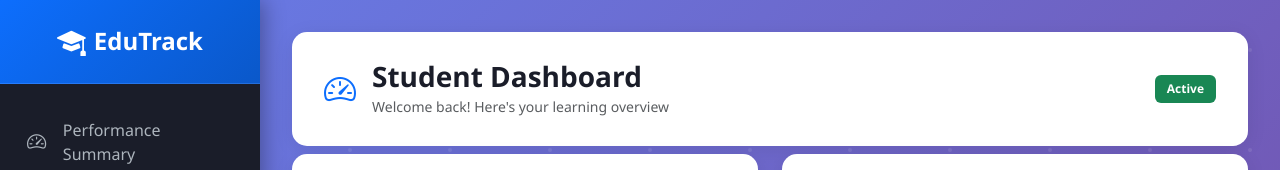
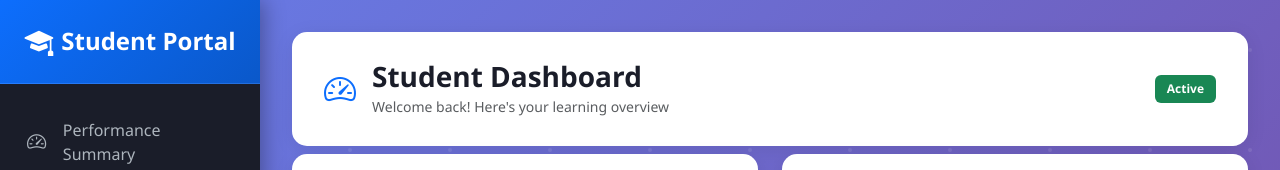
Before and after one commit to Potato-Yang001/AcademiX, a website: page public/student.html in a window 1280 px wide. Shown: the top 170 px of the page. Drawn offline with nearby package versions, Linux system fonts and the light colour scheme; no server answers.

Commit message:
Chnage EduTrack to Student Portal

```diff
--- a/public/student.html
+++ b/public/student.html
@@ -470,7 +470,7 @@
     <!-- Sidebar -->
     <div class="sidebar">
         <div class="logo">
-            <h4><i class="bi bi-mortarboard-fill"></i> EduTrack</h4>
+            <h4><i class="bi bi-mortarboard-fill"></i> Student Portal</h4>
         </div>
         <div class="sidebar-nav">
             <a href="#overviewSection" class="nav-link active">
```
